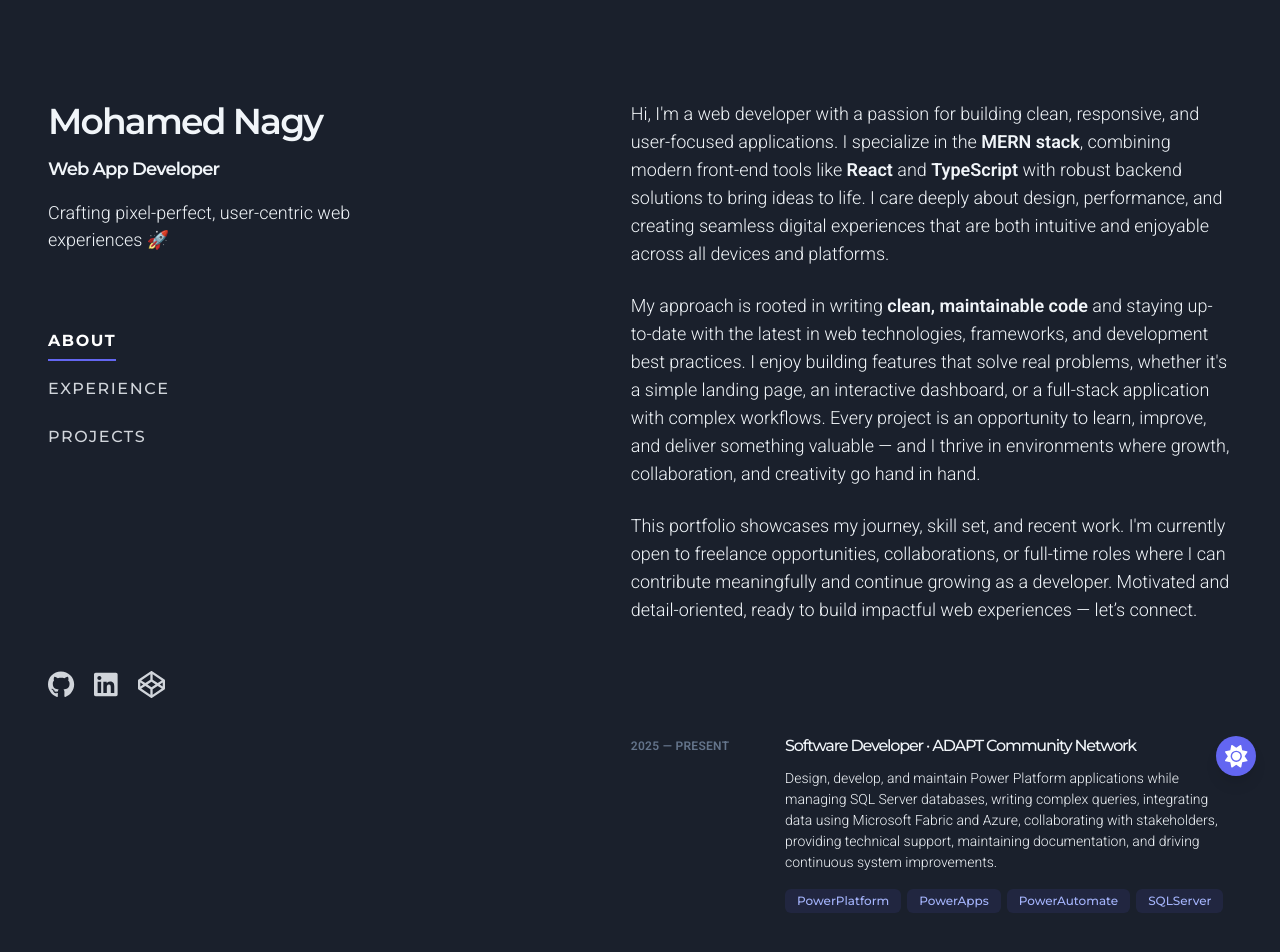
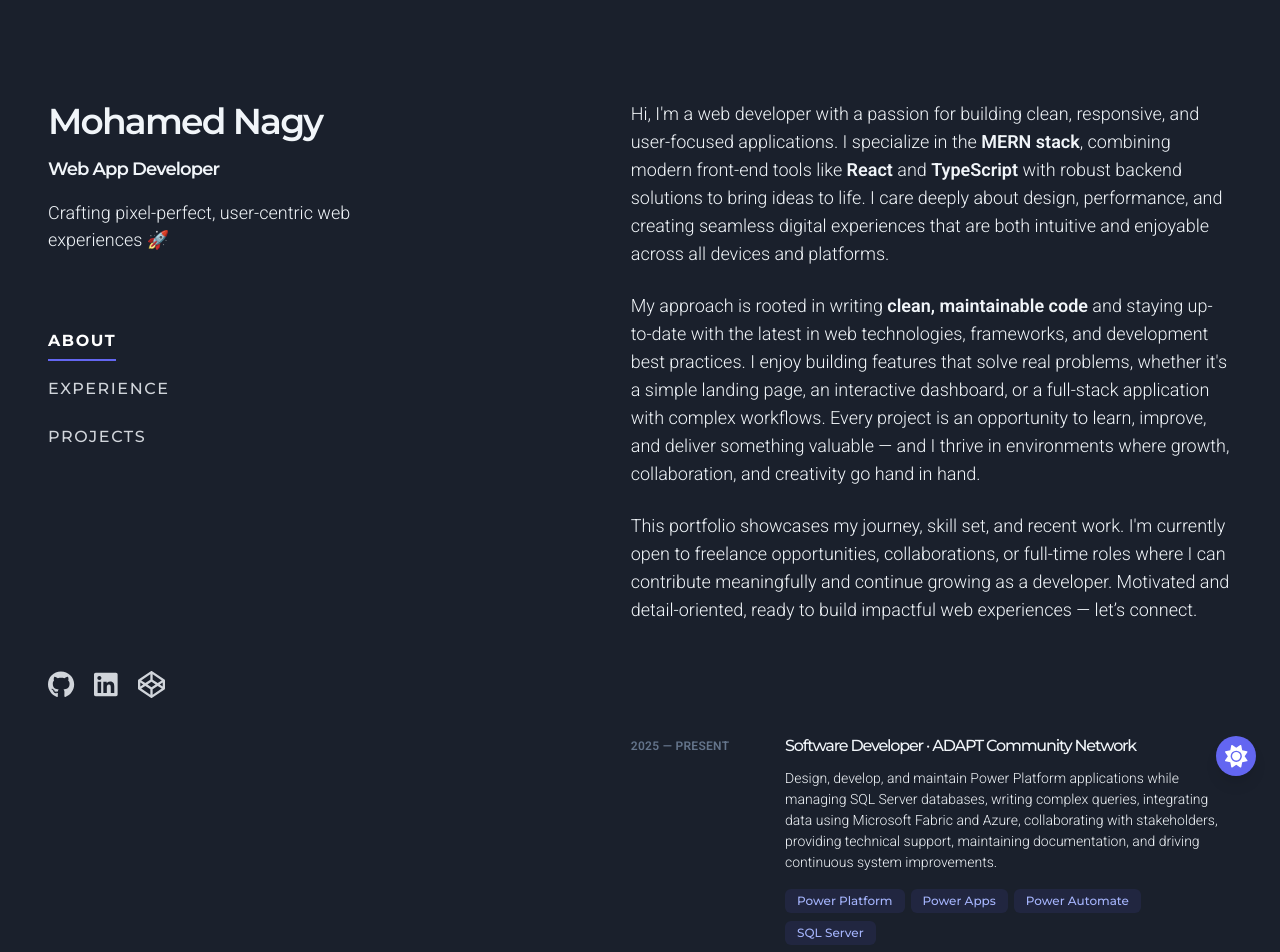
Before and after one commit to devmoenagy/monagy.com, a React (Create React App) app in the folder client/: page / in a window 1280 px wide. Shown: the top 952 px of the page. Built offline with nearby package versions, Linux system fonts and the light colour scheme.

Commit message:
Tag Spacing

```diff
--- a/client/src/pages/Home.tsx
+++ b/client/src/pages/Home.tsx
@@ -85,10 +85,10 @@ const Home = () => {
       description:
         "Design, develop, and maintain Power Platform applications while managing SQL Server databases, writing complex queries, integrating data using Microsoft Fabric and Azure, collaborating with stakeholders, providing technical support, maintaining documentation, and driving continuous system improvements.",
       technologies: [
-        "PowerPlatform",
-        "PowerApps",
-        "PowerAutomate",
-        "SQLServer",
+        "Power Platform",
+        "Power Apps",
+        "Power Automate",
+        "SQL Server",
       ],
       modalContent: (
         <>
```
